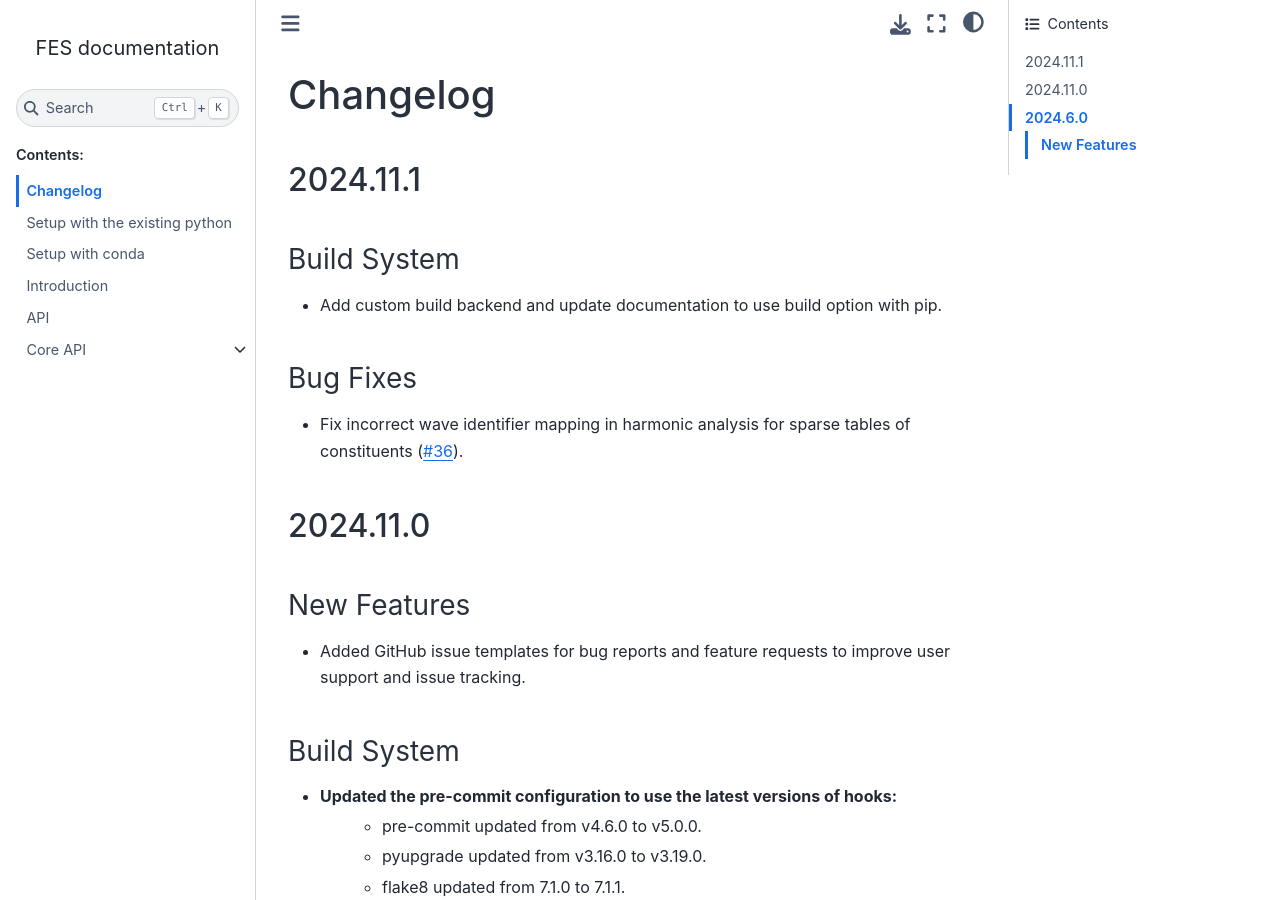
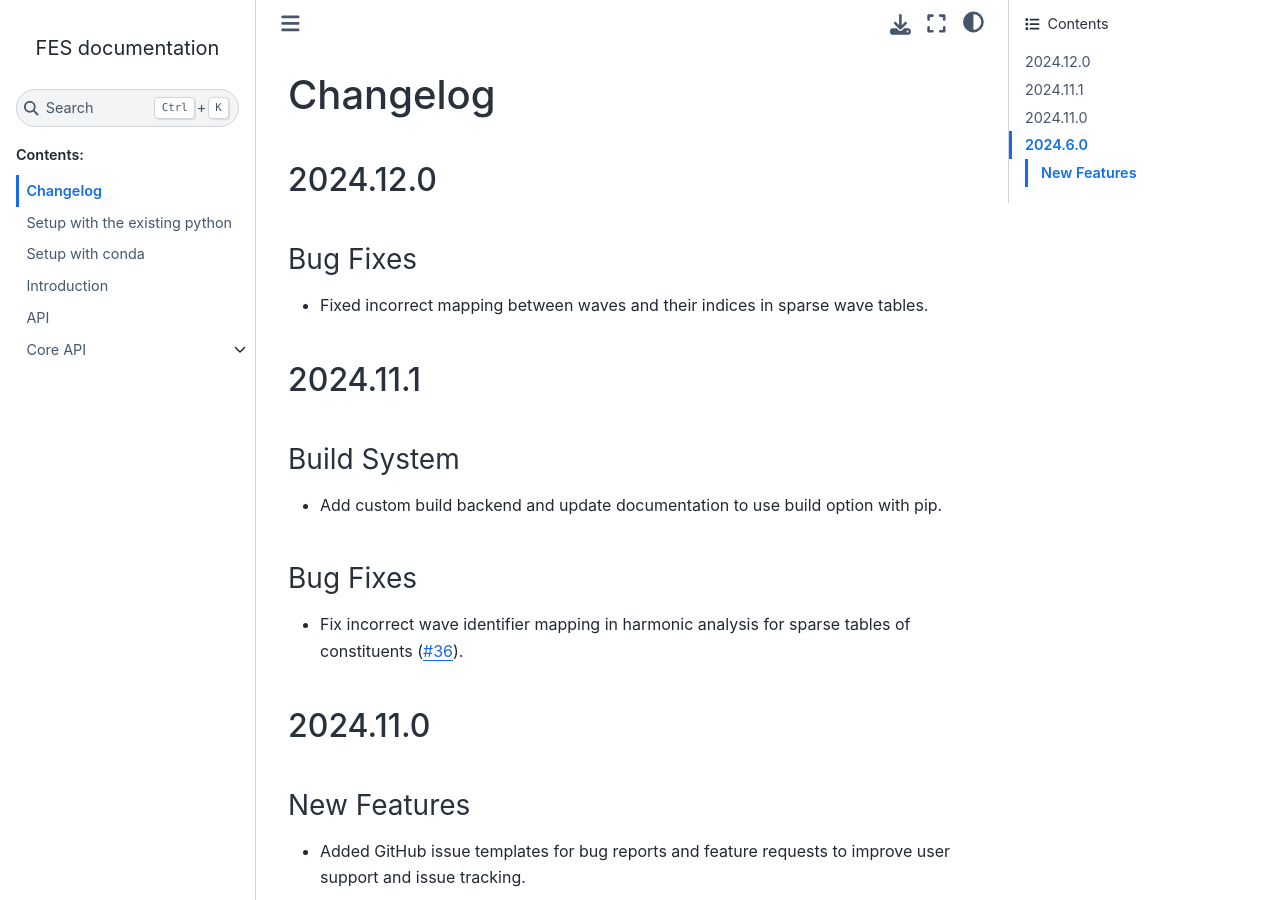
Before and after one commit to CNES/aviso-fes, a Sphinx documentation site: the page built from docs/source/changelog.rst, in a window 1280 px wide and 900 px high. Built offline with Sphinx 7.4.7 and the Sphinx Book theme 1.1.4, drawn with Linux system fonts in a browser that asks for light colours; pages that are not in the unit, such as notebooks, are missing from menus.

Commit message:
Update changelog to include bug fix for incorrect mapping between waves and their indices in sparse wave tables.

```diff
--- a/docs/source/changelog.rst
+++ b/docs/source/changelog.rst
@@ -2,6 +2,13 @@
 
 Changelog
 #########
+
+2024.12.0
+=========
+
+Bug Fixes
+---------
+* Fixed incorrect mapping between waves and their indices in sparse wave tables.
 
 2024.11.1
 =========
```
